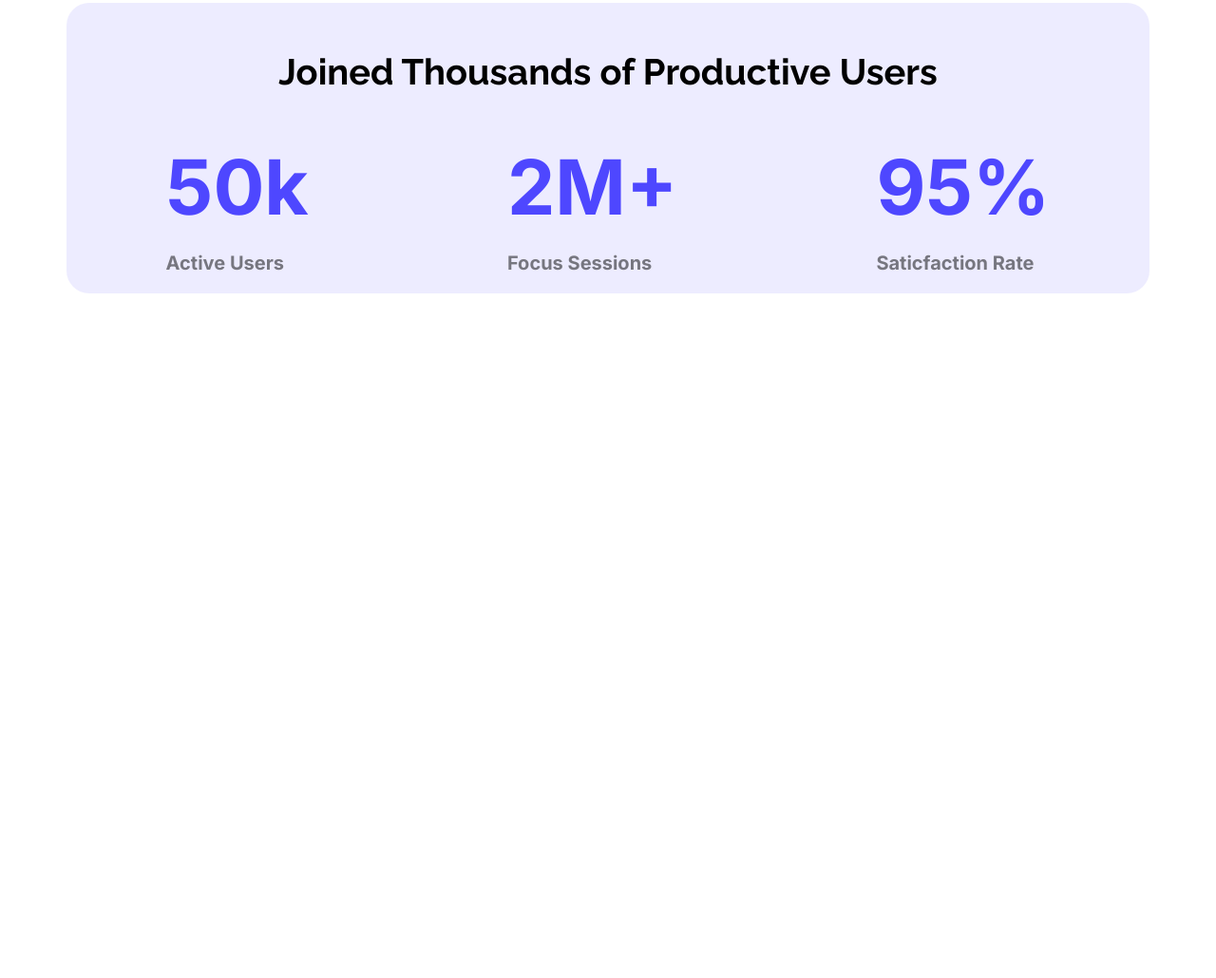
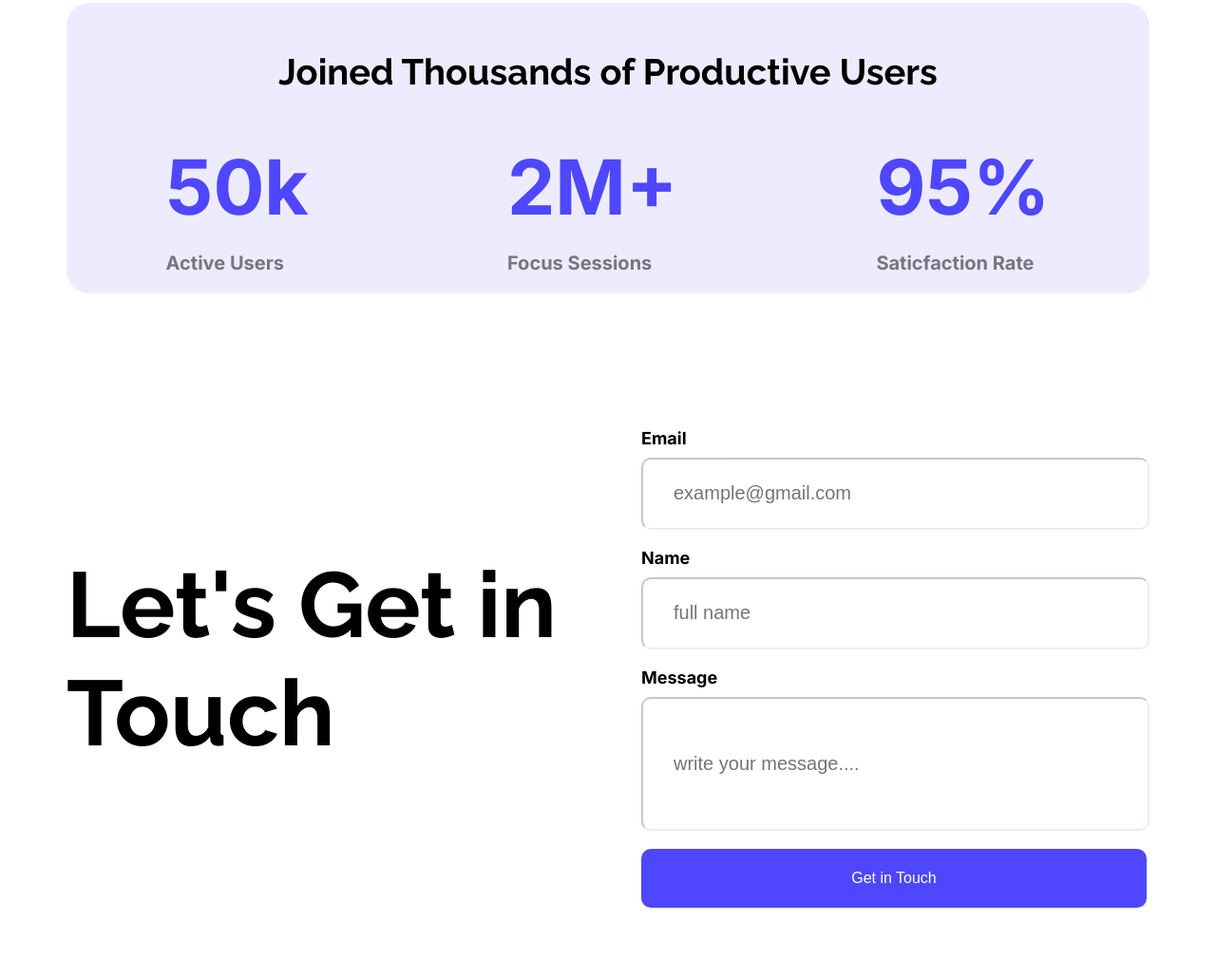
Before and after one commit to TabibAlIrfan/Assignment, a plain HTML site: page index.html in a window 1280 px wide. Shown: the part 1232-2262 px from the top of the page at 95% size. Before the commit the page ends 1549 px from the top, so only its background shows below. Drawn offline with Linux system fonts and the light colour scheme.

Commit message:
LGT section added

```diff
--- a/index.html
+++ b/index.html
@@ -50,6 +50,22 @@
       </div>
 
       </section>
+      <section class="t-section">
+        <div class="ttitle">Let's Get in Touch</div>
+      <div class="d-input">
+      <form class="inter-normal">
+        <label for="email" class="tcommon">Email</label><br>
+        <input type="email" placeholder="example@gmail.com" class="common-input">
+
+        <label for="name" class="tcommon">Name</label><br>
+        <input type="text" placeholder="full name" class="common-input">
+
+        <label for="text" class="tcommon">Message</label><br>
+        <input type="text" placeholder="write your message...." class="second-input" >
+      </form>
+      <a href=""><button class="tbutton">Get in Touch</button></a>
+    </div>
+    </section>
     </main>
     <footer></footer>
   </body>
--- a/styles/etc.css
+++ b/styles/etc.css
@@ -130,3 +130,58 @@ img {
     font-size: 20px;
     color: rgba(0, 0, 0, 0.5);
 }
+
+.t-section {
+    display: flex;
+    padding: 71px 0px;
+    display: flex;
+    justify-content: space-between;
+}
+
+.ttitle {
+    font-size: 97px;
+    font-weight: bold;
+    padding: 200px 0px 200px;
+
+
+}
+
+.d-input {
+    padding: 71px 0px;
+}
+
+.common-input {
+    width: 497px;
+    height: 70px;
+    border-radius: 10px;
+    border-color: rgba(214, 221, 237, 0.5);
+    padding-left: 32px;
+    font-size: 20px;
+    margin-top: 10px;
+    margin-bottom: 19px;
+}
+
+.second-input {
+    width: 497px;
+    height: 135px;
+    border-radius: 10px;
+    border-color: rgba(214, 221, 237, 0.5);
+    font-size: 20px;
+    margin-top: 10px;
+    margin-bottom: 19px;
+    padding-left: 32px;
+}
+
+.tbutton {
+    width: 532px;
+    height: 62px;
+    background-color: #4e47ff;
+    color: white;
+    font-size: 16px;
+    border-radius: 10px;
+    border: 0;
+}
+
+.tcommon {
+    font-size: 18px;
+}
```
